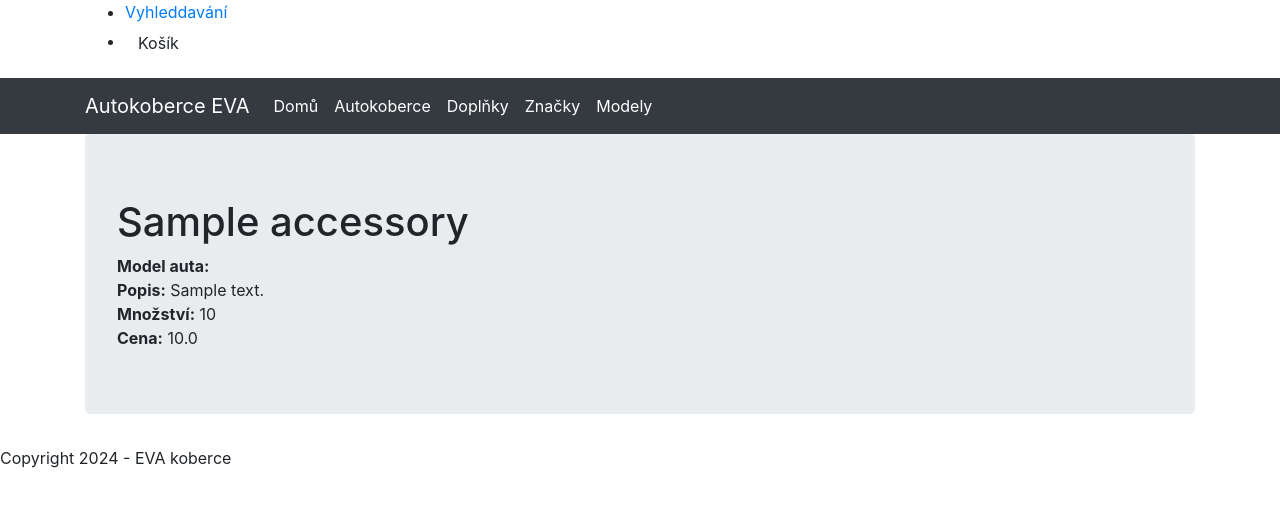
After one commit to resseta/eShop_evakoberce, a Django app: template viewer/templates/accessorie.html in a window 1280 px wide. The commit adds this page. Shown: the part 26-533 px from the top of the page. Run offline with Django 5.2, Linux system fonts and the light colour scheme; the template is opened without the code that fills it: values that come from a table or form of the project are taken from there, others are empty; tables that the repository leaves empty hold one stand-in row (values such as "Sample post"); some libraries are stand-ins or nearby versions.

Commit message:
změny v models accesories a views

```diff
--- /dev/null
+++ b/viewer/templates/accessorie.html
@@ -0,0 +1,23 @@
+{% extends "base.html" %}
+
+{% block content %}
+<h1>{{ accessories.name }}</h1>
+<div class="accessories-details">
+    <div class="accessories-model_name">
+        <strong>Model auta:</strong>
+    </div>
+
+    <div class="accessories-short_description">
+        <strong>Popis:</strong> {{ accessories.description }}
+    </div>
+
+    <div class="accessories-quantity">
+        <strong>Množství:</strong> {{ accessories.quantity }}
+    </div>
+
+    <div class="accessories-price">
+        <strong>Cena:</strong> {{ accessories.price }}
+    </div>
+
+</div>
+{% endblock %}
--- a/viewer/templates/accessories.html
+++ b/viewer/templates/accessories.html
@@ -2,4 +2,9 @@
 
 {% block content %}
 <h1>Doplňky</h1>
+    <ul>
+        {% for accessorie in accessories %}
+            <a href="{% url 'accessorie' accessories.id %}" class="btn btn-outline-danger"  role="button" style="width: 150px;" >{{ model }}</a>
+        {% endfor %}
+    </ul>
 {% endblock %}
--- a/viewer/templates/models.html
+++ b/viewer/templates/models.html
@@ -1,10 +1,10 @@
 {% extends "base.html" %}
 
 {% block content %}
-<h2>Vyberte svůj model auta</h2>
+<h1>Vyberte svůj model auta</h1>
     <ul>
         {% for model in models %}
-            <li><a href="{% url 'model' model.id %}">{{ model }}</a></li>
+            <a href="{% url 'model' model.id %}" class="btn btn-outline-danger"  role="button" style="width: 300px;" >{{ model }}</a>
         {% endfor %}
     </ul>
 {% endblock %}
```
Also changed, not shown: viewer/views.py (+7 -0 lines).
